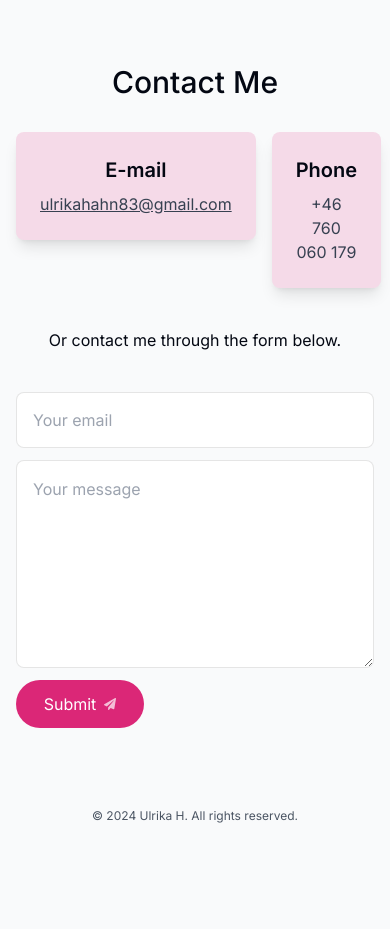
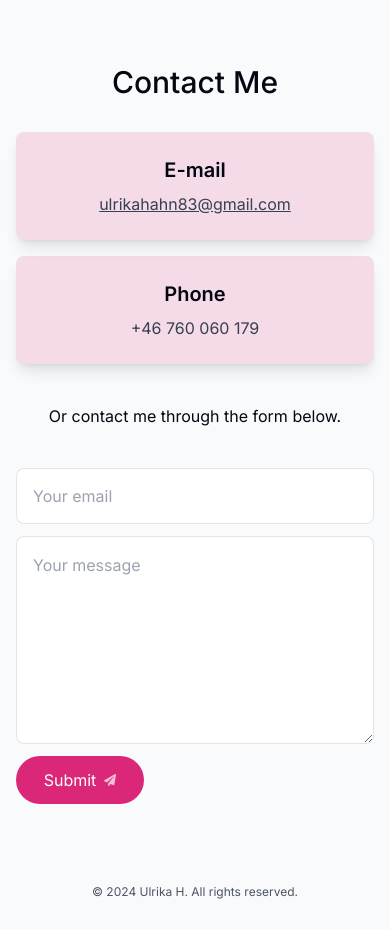
Before and after one commit to ulrikaha/Next-Portfolio, a Next.js app: page / in a window 390 px wide. Shown: the part 8540-9469 px from the top of the page. Before the commit the page ends 9404 px from the top, so only its background shows below. Built offline with nearby package versions, Linux system fonts and the light colour scheme; no server answers.

Commit message:
Updated contact divs to stack vertically in mobile view for better user experience

```diff
--- a/components/contact.tsx
+++ b/components/contact.tsx
@@ -25,8 +25,8 @@ export default function Contact() {
             }}
         >
             <SectionHeading>Contact me</SectionHeading>
-            <div className="flex justify-between mt-5">
-                <div className="flex-1 mr-2">
+            <div className="flex flex-col md:flex-row justify-between mt-5">
+    <div className="flex-1 mb-4 md:mb-0 md:mr-2">
         <div className="bg-[#DB2777] bg-opacity-15 shadow-lg rounded-lg p-6">
             <h2 className="text-xl font-semibold mb-2">E-mail</h2>
             <p className="text-gray-700">
@@ -36,7 +36,7 @@ export default function Contact() {
             </p>
         </div>
     </div>
-                <div className="flex-1 ml-2">
+    <div className="flex-1 md:ml-2">
         <div className="bg-[#DB2777] bg-opacity-15 shadow-lg rounded-lg p-6">
             <h2 className="text-xl font-semibold mb-2">Phone</h2>
             <p className="text-gray-700">
@@ -45,6 +45,7 @@ export default function Contact() {
         </div>
     </div>
 </div>
+
             <p className="mt-10">Or contact me through the form below.</p>
             <form
                 className="mt-10 flex flex-col"
```
Lines whose indentation alone changed are shown as unchanged.
